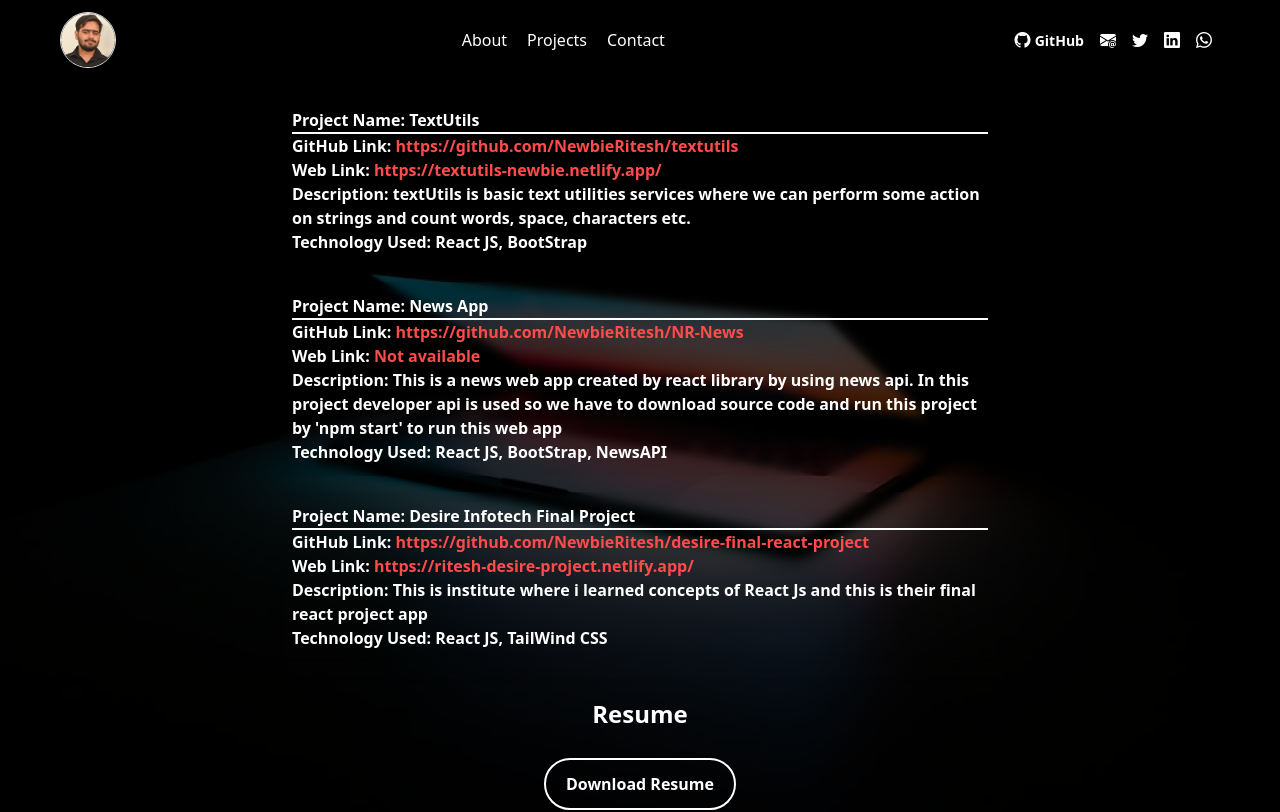
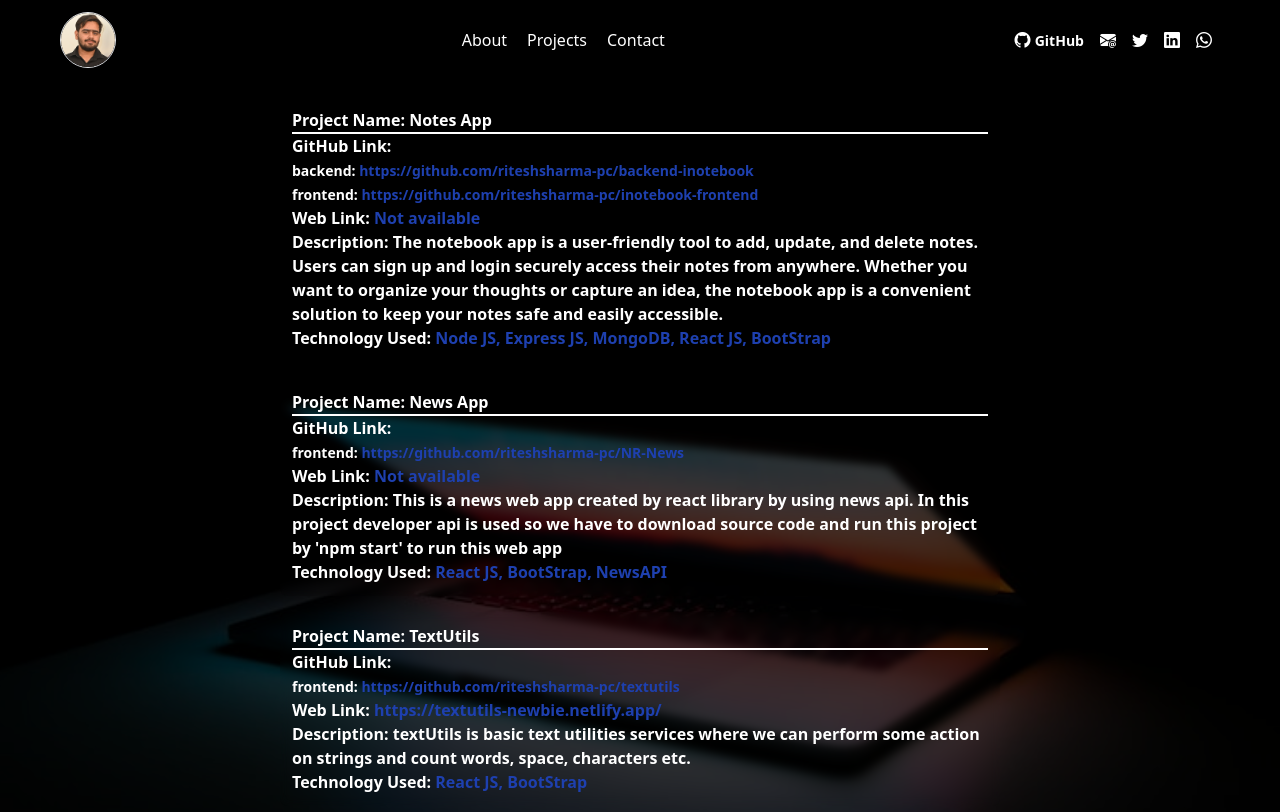
Before and after one commit to NewbieRitesh/react-portfolio, a React (Create React App) app: page /project in a window 1280 px wide. Shown: the top 812 px of the page. Built offline with nearby package versions, Linux system fonts and the light colour scheme; a web font is replaced by a local one.

Commit message:
updating projects and links

```diff
--- a/public/index.html
+++ b/public/index.html
@@ -8,7 +8,7 @@
   <meta name="description" content="I am a FrontEnd Web Developer and a Student of MSc IT." />
   <link rel="icon" href="%PUBLIC_URL%/favicon.ico" />
     <link rel="apple-touch-icon" href="%PUBLIC_URL%/logo192.png" />
-  <title>Newbie Ritesh</title>
+  <title>Ritesh Sharma</title>
   <style>
     body {
       background: url(imgs/bg.jfif) no-repeat center center / cover;
--- a/src/components/Contact.js
+++ b/src/components/Contact.js
@@ -1,15 +1,16 @@
 export default function Contact() {
-    return (<>
+    return (
+        <>
             <div className="backdrop-blur-sm text-white rounded-lg flex justify-center m-2 p-3 font-semibold">
                 <ul className="md:w-[800px]">
                     <li className="m-3">
-                    <a href="https://github.com/NewbieRitesh" className="hover:text-gray-300 text-4xl mx-1 p-1"><i className="bi bi-github"></i><span className="text-2xl"> /NewbieRitesh</span></a>
+                        <a href="https://github.com/riteshsharma-pc" className="hover:text-gray-300 text-4xl mx-1 p-1"><i className="bi bi-github"></i><span className="text-2xl"> /riteshsharma-pc</span></a>
                     </li>
                     <li className="m-3">
                         <a href="mailto:riteshsharma34567@gmail.com" className="hover:text-gray-300 mx-1 p-1 text-4xl"><i className="bi bi-envelope-at-fill"></i><span className="text-2xl"> riteshsharma34567@gmail.com</span></a>
                     </li>
                     <li className="m-3">
-                    <a href="https://twitter.com/NewbieRitesh" className="hover:text-gray-300 mx-1 p-1 text-4xl"><i className="bi bi-twitter"></i><span className="text-2xl"> /NewbieRitesh</span></a>
+                        <a href="https://twitter.com/riteshsharma_pc" className="hover:text-gray-300 mx-1 p-1 text-4xl"><i className="bi bi-twitter"></i><span className="text-2xl"> /riteshsharma_pc</span></a>
                     </li>
                     <li className="m-3">
                         <a href="https://www.linkedin.com/in/riteshsharma34567/" className="hover:text-gray-300 mx-1 p-1"><i className="hover:text-gray-300 bi bi-linkedin text-4xl"></i><span className="text-2xl"> /riteshsharma34567</span></a>
@@ -22,5 +23,6 @@ export default function Contact() {
                     </li>
                 </ul>
             </div>
-    </>)
+        </>
+    )
 };
--- a/src/components/ProjectStur.js
+++ b/src/components/ProjectStur.js
@@ -10,13 +10,15 @@ export default function ProjectStur(props) {
                 <div className="git">
                     <label htmlFor="git">
                         GitHub Link:
-                    </label>
-                    <span><a className="text-[rgb(255,75,75)]" href={props.gitLink}> {props.gitLink}</a></span></div>
+                    </label><br />
+                    {props.gitLink.backend ? <><span className="text-sm"><label> backend:</label><a className="text-blue-800" href={props.gitLink.backend}> {props.gitLink.backend}</a></span><br /></> : ""}
+                    {props.gitLink.frontend ? <><span className="text-sm"><label> frontend:</label><a className="text-blue-800" href={props.gitLink.frontend}> {props.gitLink.frontend}</a></span><br /></> : ""}
+                </div>
                 <div className="web">
                     <label htmlFor="web">
                         Web Link:
                     </label>
-                    <span><a className="text-[rgb(255,75,75)]" href={props.webLink} > {props.webLink !== null && props.webLink ? props.webLink : "Not available"}</a></span></div>
+                    <span><a className="text-blue-800" href={props.webLink} > {props.webLink !== null && props.webLink ? props.webLink : "Not available"}</a></span></div>
                 <div className="description">
                     <label htmlFor="description">
                         Description:
@@ -26,7 +28,7 @@ export default function ProjectStur(props) {
                     <label htmlFor="tech">
                         Technology Used:
                     </label>
-                    <span> {props.tech}</span></div>
+                    <span className="text-blue-800"> {props.tech}</span></div>
             </div>
         </>
     )
--- a/src/components/Resume.js
+++ b/src/components/Resume.js
@@ -4,7 +4,7 @@ export default function Resume() {
             <div className="bg-transperent backdrop-blur-sm text-center py-5">
                 <h1 className="text-center text-white font-bold text-2xl">Resume</h1>
                 <div className="mt-5 flex flex-col items-center">
-                    <a href="https://drive.google.com/file/d/1zZbvi4JgAfgnmYbwZzmouvnG_VC1zl5r/view?usp=share_link" className="w-48 hover:text-gray-300 m-2 p-3 border-white border-2 text-white font-bold rounded-full">Download Resume</a>
+                    <a href="https://drive.google.com/file/d/1V6WPekPhraf7r7-Iz7bp9bk7zQxvMss2/view?usp=share_link" className="w-48 hover:text-gray-300 m-2 p-3 border-white border-2 text-white font-bold rounded-full">Download Resume</a>
                 </div>
             </div>
         </>
--- a/src/components/projects.json
+++ b/src/components/projects.json
@@ -1,23 +1,39 @@
 [
     {
         "id": 1,
+        "title": "Notes App",
+        "git": {
+            "backend": "https://github.com/riteshsharma-pc/backend-inotebook",
+            "frontend": "https://github.com/riteshsharma-pc/inotebook-frontend"
+        },
+        "desc": "The notebook app is a user-friendly tool to add, update, and delete notes. Users can sign up and login securely access their notes from anywhere. Whether you want to organize your thoughts or capture an idea, the notebook app is a convenient solution to keep your notes safe and easily accessible.",
+        "tech": "Node JS, Express JS, MongoDB, React JS, BootStrap"
+    },
+    {
+        "id": 2,
+        "title": "News App",
+        "git": {
+            "frontend": "https://github.com/riteshsharma-pc/NR-News"
+        },
+        "desc": "This is a news web app created by react library by using news api. In this project developer api is used so we have to download source code and run this project by 'npm start' to run this web app",
+        "tech": "React JS, BootStrap, NewsAPI"
+    },
+    {
+        "id": 3,
         "title": "TextUtils",
-        "git": "https://github.com/NewbieRitesh/textutils",
+        "git": {
+            "frontend": "https://github.com/riteshsharma-pc/textutils"
+        },
         "web": "https://textutils-newbie.netlify.app/",
         "desc": "textUtils is basic text utilities services where we can perform some action on strings and count words, space, characters etc.",
         "tech": "React JS, BootStrap"
     },
     {
-        "id": 2,
-        "title": "News App",
-        "git": "https://github.com/NewbieRitesh/NR-News",
-        "desc": "This is a news web app created by react library by using news api. In this project developer api is used so we have to download source code and run this project by 'npm start' to run this web app",
-        "tech": "React JS, BootStrap, NewsAPI"
-    },
-    {
-        "id": 3,
+        "id": 4,
         "title": "Desire Infotech Final Project",
-        "git": "https://github.com/NewbieRitesh/desire-final-react-project",
+        "git": {
+            "frontend": "https://github.com/riteshsharma-pc/desire-final-react-project"
+        },
         "web": "https://ritesh-desire-project.netlify.app/",
         "desc": "This is institute where i learned concepts of React Js and this is their final react project app",
         "tech": "React JS, TailWind CSS"
```
Lines whose indentation alone changed are shown as unchanged.
